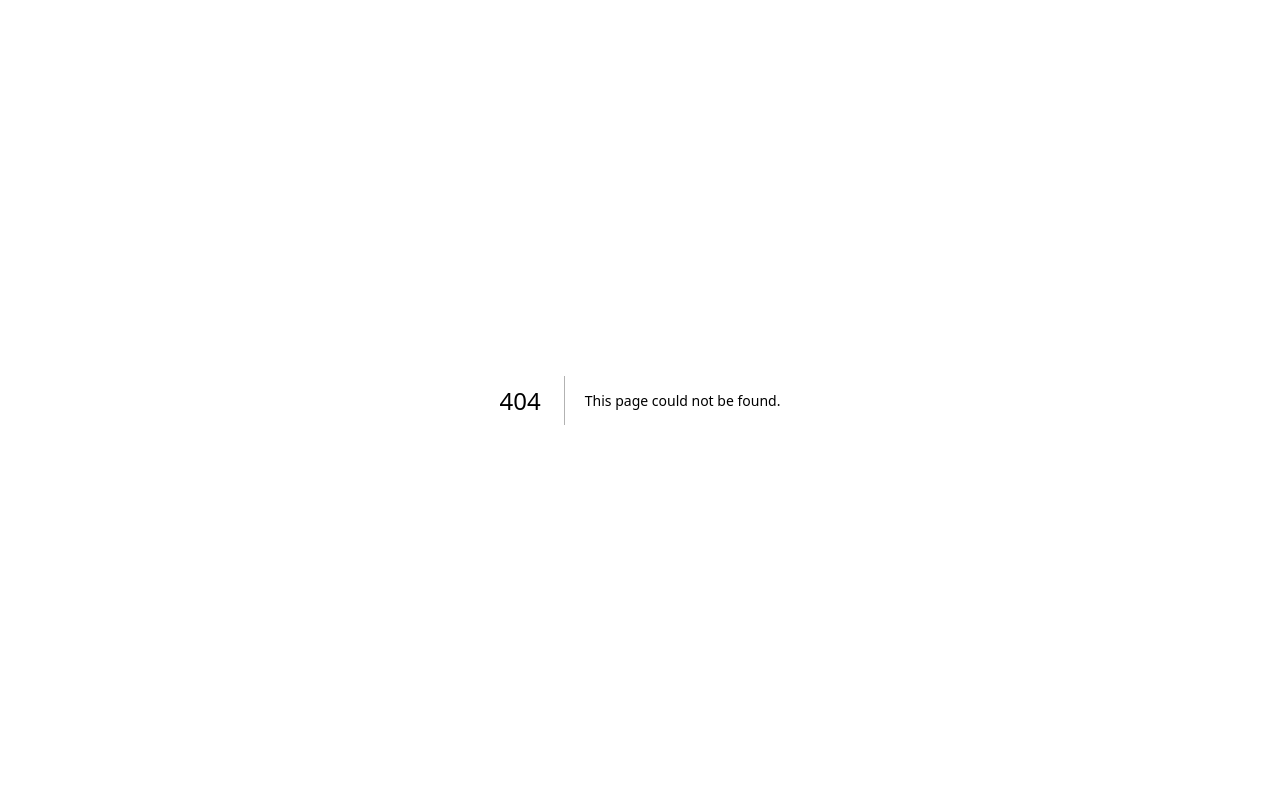
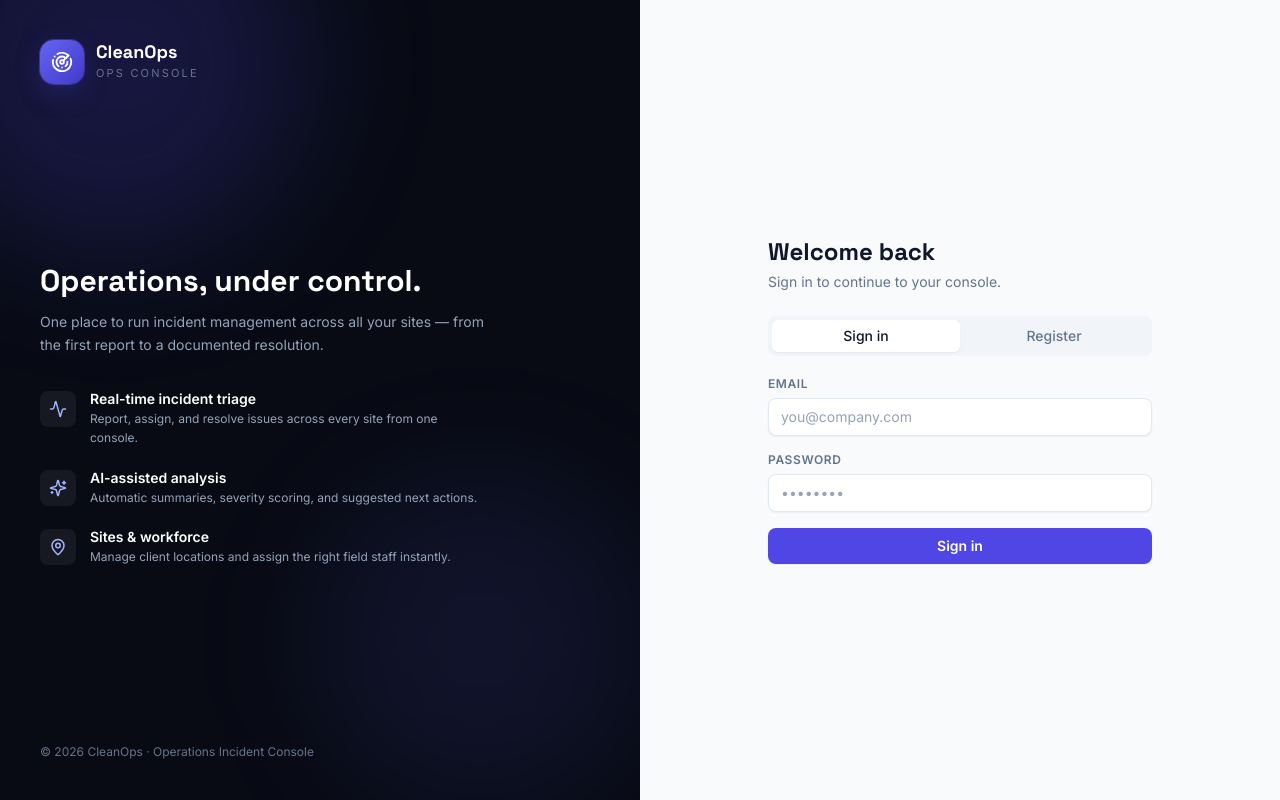
Before and after one commit to SabbirTheNineteenth/cleanops, a Next.js app: page /login in a window 1280 px wide. Before the commit this address had no page. Built offline with nearby package versions, Linux system fonts and the light colour scheme.

Commit message:
feat(auth): add authenticated app layout and login/registration page

```diff
--- /dev/null
+++ b/src/app/(app)/layout.tsx
@@ -0,0 +1,21 @@
+import { redirect } from "next/navigation";
+import { getSession } from "@/lib/session";
+import { Sidebar } from "@/components/Sidebar";
+
+export default async function AppLayout({
+  children,
+}: {
+  children: React.ReactNode;
+}) {
+  const session = await getSession();
+  if (!session) redirect("/login");
+
+  return (
+    <div className="flex min-h-screen">
+      <Sidebar user={session} />
+      <main className="flex-1 overflow-x-hidden">
+        <div className="mx-auto max-w-6xl px-6 py-8">{children}</div>
+      </main>
+    </div>
+  );
+}
--- /dev/null
+++ b/src/app/login/page.tsx
@@ -0,0 +1,175 @@
+"use client";
+import { useState } from "react";
+import { useRouter } from "next/navigation";
+import { Radar, ShieldCheck, Sparkles, Activity, MapPin, MailCheck } from "lucide-react";
+import { postJSON } from "@/lib/api";
+import { Button, Input, Label } from "@/components/ui";
+
+const FEATURES = [
+  { icon: Activity, title: "Real-time incident triage", desc: "Report, assign, and resolve issues across every site from one console." },
+  { icon: Sparkles, title: "AI-assisted analysis", desc: "Automatic summaries, severity scoring, and suggested next actions." },
+  { icon: MapPin, title: "Sites & workforce", desc: "Manage client locations and assign the right field staff instantly." },
+];
+
+export default function LoginPage() {
+  const router = useRouter();
+  const [mode, setMode] = useState<"login" | "register">("login");
+  const [name, setName] = useState("");
+  const [email, setEmail] = useState("");
+  const [password, setPassword] = useState("");
+  const [error, setError] = useState("");
+  const [notice, setNotice] = useState("");
+  const [loading, setLoading] = useState(false);
+
+  async function submit(e: React.FormEvent) {
+    e.preventDefault();
+    setError("");
+    setNotice("");
+    setLoading(true);
+    try {
+      if (mode === "login") {
+        await postJSON("/auth/login", { email, password });
+        router.push("/dashboard");
+        router.refresh();
+      } else {
+        const res = await postJSON<{ pending?: boolean; message?: string }>(
+          "/auth/register",
+          { name, email, password },
+        );
+
+        setNotice(
+          res.message ??
+            "Registration received. An administrator will review your account shortly.",
+        );
+        setMode("login");
+        setName("");
+        setPassword("");
+      }
+    } catch (err) {
+      setError(err instanceof Error ? err.message : "Something went wrong");
+    } finally {
+      setLoading(false);
+    }
+  }
+
+  return (
+    <div className="grid min-h-screen lg:grid-cols-2">
+
+      <div className="relative hidden overflow-hidden bg-rail-950 p-10 text-ink-300 lg:flex lg:flex-col lg:justify-between">
+        <div className="pointer-events-none absolute -top-32 -left-20 h-96 w-96 rounded-full bg-brand-600/20 blur-3xl" />
+        <div className="pointer-events-none absolute bottom-0 right-0 h-80 w-80 rounded-full bg-brand-500/10 blur-3xl" />
+
+        <div className="relative flex items-center gap-3">
+          <div className="flex h-11 w-11 items-center justify-center rounded-xl bg-gradient-to-br from-brand-500 to-brand-700 text-white shadow-glow">
+            <Radar size={22} />
+          </div>
+          <div>
+            <p className="font-display text-lg font-bold leading-none text-white">CleanOps</p>
+            <p className="mt-1 text-[11px] uppercase tracking-[0.2em] text-ink-500">Ops Console</p>
+          </div>
+        </div>
+
+        <div className="relative max-w-md">
+          <h2 className="font-display text-3xl font-bold leading-tight text-white">
+            Operations, under control.
+          </h2>
+          <p className="mt-3 text-sm leading-relaxed text-ink-400">
+            One place to run incident management across all your sites — from the
+            first report to a documented resolution.
+          </p>
+
+          <div className="mt-8 space-y-5">
+            {FEATURES.map((f) => (
+              <div key={f.title} className="flex gap-3.5">
+                <span className="mt-0.5 flex h-9 w-9 shrink-0 items-center justify-center rounded-lg bg-white/[0.06] text-brand-300">
+                  <f.icon size={18} />
+                </span>
+                <div>
+                  <p className="text-sm font-semibold text-white">{f.title}</p>
+                  <p className="text-xs leading-relaxed text-ink-400">{f.desc}</p>
+                </div>
+              </div>
+            ))}
+          </div>
+        </div>
+
+        <p className="relative text-xs text-ink-500">
+          © {new Date().getFullYear()} CleanOps · Operations Incident Console
+        </p>
+      </div>
+
+      <div className="flex items-center justify-center bg-ink-50 p-6">
+        <div className="w-full max-w-sm">
+
+          <div className="mb-8 flex items-center gap-3 lg:hidden">
+            <div className="flex h-11 w-11 items-center justify-center rounded-xl bg-gradient-to-br from-brand-500 to-brand-700 text-white shadow-glow">
+              <Radar size={22} />
+            </div>
+            <div>
+              <p className="font-display text-lg font-bold leading-none text-ink-900">CleanOps</p>
+              <p className="mt-1 text-[11px] uppercase tracking-[0.2em] text-ink-400">Ops Console</p>
+            </div>
+          </div>
+
+          <h1 className="font-display text-2xl font-bold text-ink-900">
+            {mode === "login" ? "Welcome back" : "Create your account"}
+          </h1>
+          <p className="mt-1 text-sm text-ink-500">
+            {mode === "login"
+              ? "Sign in to continue to your console."
+              : "Register and an admin will approve your account."}
+          </p>
+
+          <div className="mt-6 flex rounded-lg bg-ink-100 p-1 text-sm font-medium">
+            <button
+              onClick={() => { setMode("login"); setError(""); setNotice(""); }}
+              className={`flex-1 rounded-md py-1.5 transition ${mode === "login" ? "bg-white text-ink-900 shadow-sm" : "text-ink-500"}`}
+            >
+              Sign in
+            </button>
+            <button
+              onClick={() => { setMode("register"); setError(""); setNotice(""); }}
+              className={`flex-1 rounded-md py-1.5 transition ${mode === "register" ? "bg-white text-ink-900 shadow-sm" : "text-ink-500"}`}
+            >
+              Register
+            </button>
+          </div>
+
+          <form onSubmit={submit} className="mt-5 space-y-4">
+            {notice && (
+              <p className="flex items-start gap-2 rounded-lg bg-emerald-50 px-3 py-2 text-sm text-emerald-700 ring-1 ring-inset ring-emerald-600/20">
+                <MailCheck size={16} className="mt-0.5 shrink-0" />
+                {notice}
+              </p>
+            )}
+            {mode === "register" && (
+              <div>
+                <Label>Full name</Label>
+                <Input value={name} onChange={(e) => setName(e.target.value)} placeholder="Jane Doe" required />
+              </div>
+            )}
+            <div>
+              <Label>Email</Label>
+              <Input type="email" value={email} onChange={(e) => setEmail(e.target.value)} placeholder="you@company.com" required />
+            </div>
+            <div>
+              <Label>Password</Label>
+              <Input type="password" value={password} onChange={(e) => setPassword(e.target.value)} placeholder="••••••••" required />
+            </div>
+
+            {error && (
+              <p className="flex items-start gap-2 rounded-lg bg-red-50 px-3 py-2 text-sm text-red-700 ring-1 ring-inset ring-red-600/20">
+                <ShieldCheck size={16} className="mt-0.5 shrink-0" />
+                {error}
+              </p>
+            )}
+
+            <Button type="submit" className="w-full" disabled={loading}>
+              {loading ? "Please wait…" : mode === "login" ? "Sign in" : "Create account"}
+            </Button>
+          </form>
+        </div>
+      </div>
+    </div>
+  );
+}
```
